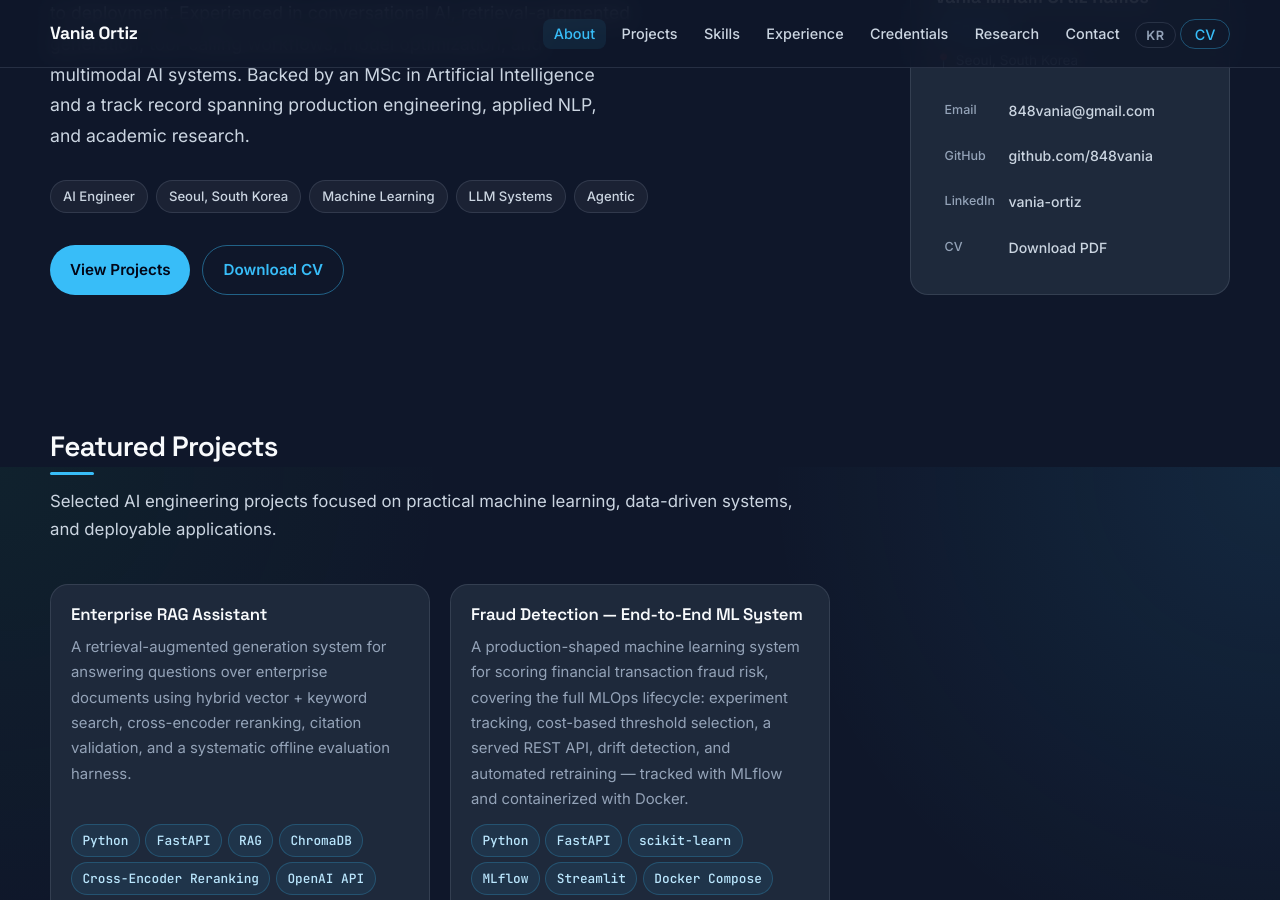
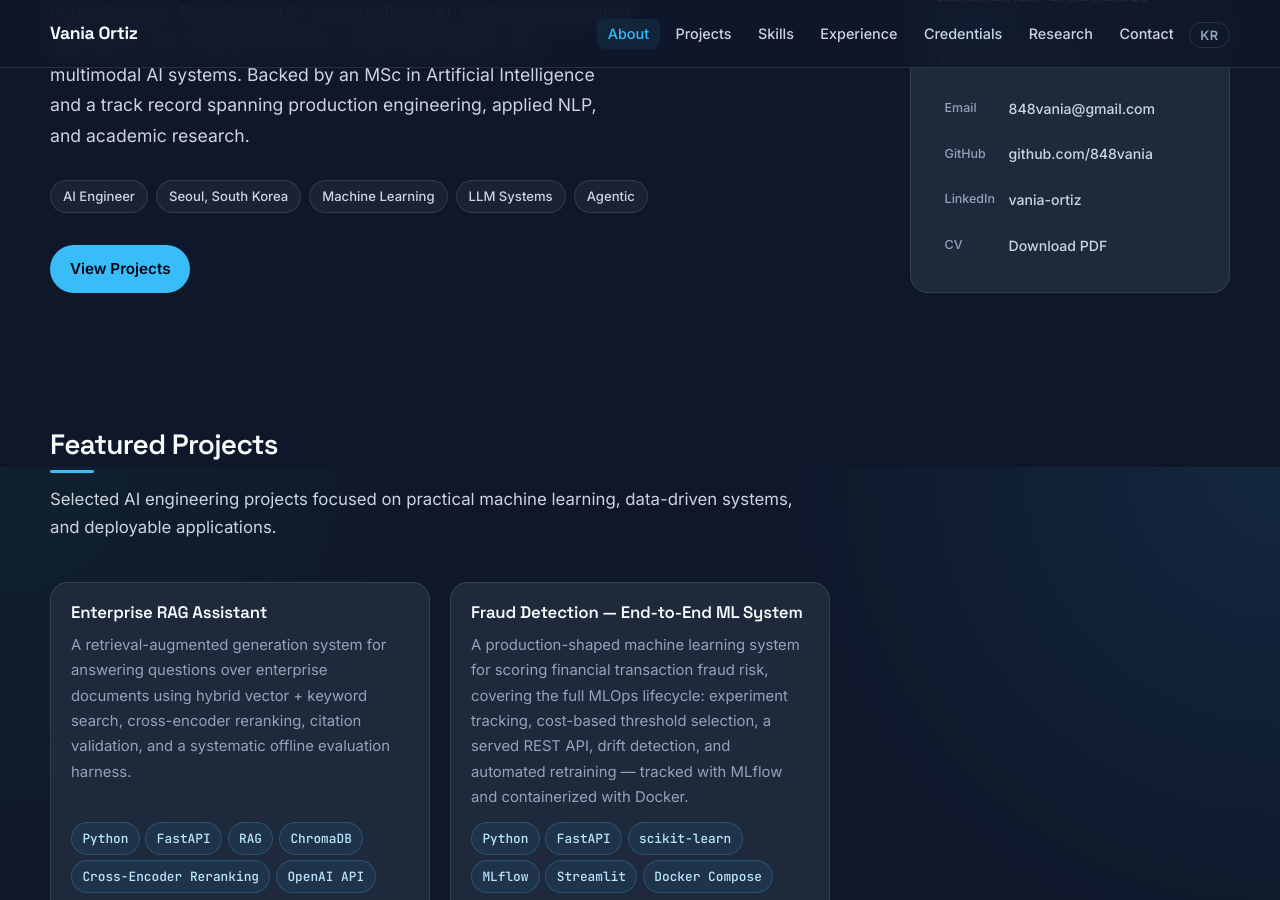
Before and after one commit to 848vania/848vania.github.io, a Jekyll site: the page built from index.html, in a window 1280 px wide and 900 px high, scrolled down 433 px. Built offline with Jekyll 4.4.1, drawn with Linux system fonts in a browser that asks for light colours.

Commit message:
Fix CV button

```diff
--- a/_includes/header.html
+++ b/_includes/header.html
@@ -32,9 +32,6 @@
         <a href="{{ page.lang_equivalent | default: '/ko/' | relative_url }}" class="nav-lang-toggle" lang="ko" aria-label="한국어로 전환">KR</a>
         {% endif %}
       </li>
-      <li>
-        <a href="{{ site.author.cv | relative_url }}" class="nav-cv-link">CV</a>
-      </li>
     </ul>
   </nav>
 </header>
--- a/index.html
+++ b/index.html
@@ -30,7 +30,6 @@
 
       <div class="hero-cta">
         <a href="{{ '/#projects' | relative_url }}" class="btn-primary">View Projects</a>
-        <a href="{{ site.author.cv | relative_url }}" class="btn-secondary">Download CV</a>
       </div>
     </div>
 
@@ -294,10 +293,6 @@
         LinkedIn
       </a>
       {% endif %}
-
-      <a href="{{ site.author.cv | relative_url }}" class="contact-link">
-        Download CV
-      </a>
     </div>
   </div>
 </section>
--- a/ko/index.html
+++ b/ko/index.html
@@ -30,7 +30,6 @@
 
       <div class="hero-cta">
         <a href="{{ '/ko/#projects' | relative_url }}" class="btn-primary">프로젝트 보기</a>
-        <a href="{{ site.author.cv | relative_url }}" class="btn-secondary">이력서 다운로드</a>
       </div>
     </div>
 
@@ -293,10 +292,6 @@
         LinkedIn
       </a>
       {% endif %}
-
-      <a href="{{ site.author.cv | relative_url }}" class="contact-link">
-        이력서 다운로드
-      </a>
     </div>
   </div>
 </section>
```
